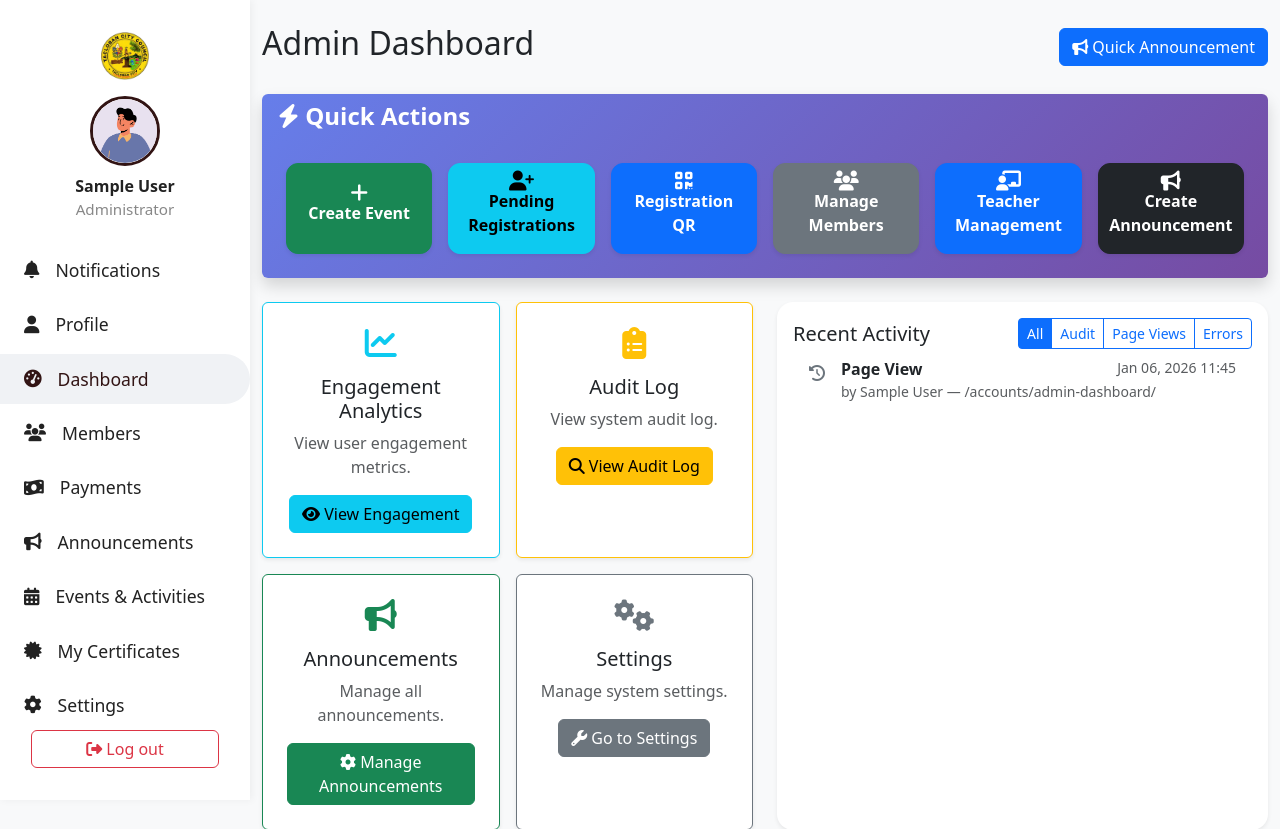
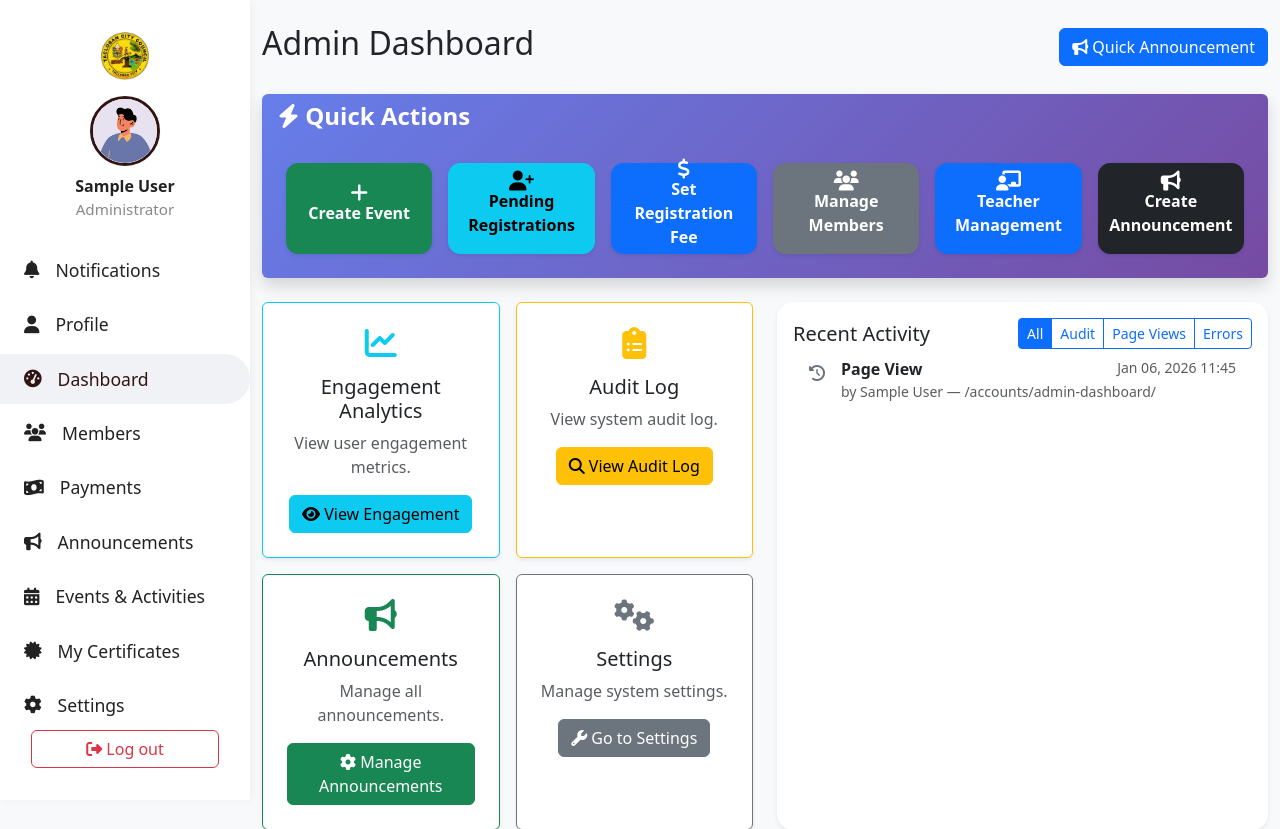
Before and after one commit to 0xShun/BoyScout-Registration-System, a Django app: page /accounts/admin-dashboard/ in a window 1280 px wide. Shown: the top 829 px of the page. Run offline with Django 5.2, Linux system fonts and the light colour scheme; a user stored in the database is signed in; data comes from the database, SQL or seed files in the repository; tables that the repository leaves empty hold one stand-in row (values such as "Sample post"); data that the repository does not hold is empty.

Commit message:
fix: Change 'Registration QR' button to 'Set Registration Fee'

```diff
--- a/accounts/templates/accounts/admin_dashboard.html
+++ b/accounts/templates/accounts/admin_dashboard.html
@@ -68,8 +68,8 @@
               </div>
               <div class="col-lg-2 col-md-4 col-sm-6">
                 <a href="{% url 'payments:system_config_manage' %}" class="btn btn-primary w-100 py-3 shadow-sm qa-btn">
-                  <i class="fas fa-qrcode fa-lg d-block mb-2"></i>
-                  <span class="fw-bold d-block">Registration QR</span>
+                  <i class="fas fa-dollar-sign fa-lg d-block mb-2"></i>
+                  <span class="fw-bold d-block">Set Registration Fee</span>
                 </a>
               </div>
               <div class="col-lg-2 col-md-4 col-sm-6">
```
